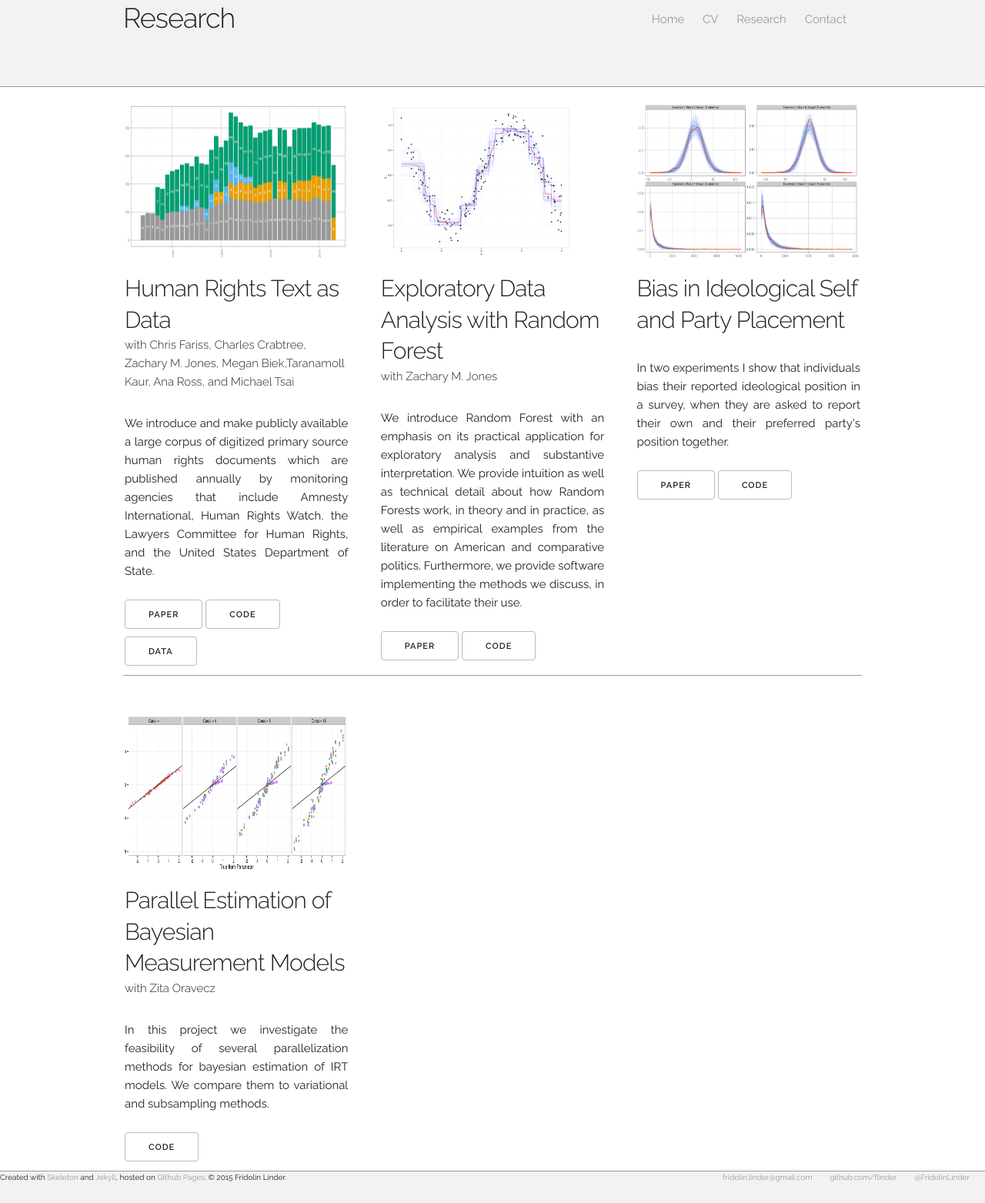
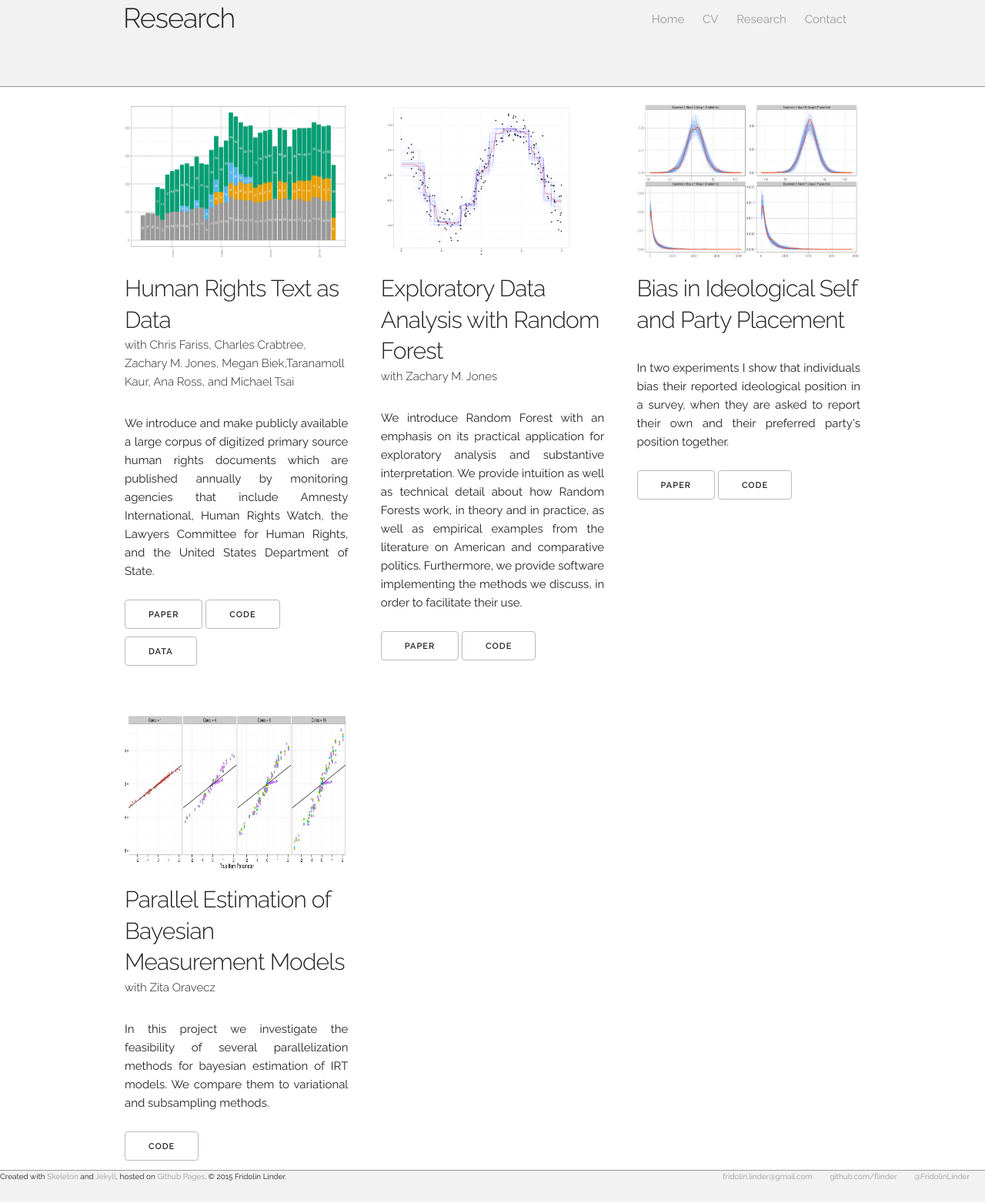
Before and after one commit to flinder/flinder.github.io, a Jekyll site: the page built from research.html, in a window 1280 px wide. Shown: the whole page at 77% size. Built offline with Jekyll 4.4.1, drawn with Linux system fonts in a browser that asks for light colours.

Commit message:
minor changes

```diff
--- a/css/skeleton.css
+++ b/css/skeleton.css
@@ -521,6 +521,5 @@ there.
 }
 
 .research.row {
-    border-bottom: 1px #999 solid;
     margin-bottom: 5rem;
 }
--- a/index.html
+++ b/index.html
@@ -7,7 +7,7 @@ title: Fridolin Linder
     <img src="images/header_image.jpg">
 </div>
 
-<div id="welcome" class="twelve columns bottom-space" >
+<div id="welcome" class="twelve columns" >
     <p>I'm a third year graduate student in Political Science and <a href="http://bdss.psu.edu/education">Social Data Analytics</a> at the Pennsylvania State University. I'm studying the application of statistical and machine learning tools to social science questions. My projects focus on the application of modern text analysis tools to legislative and humna rights text and the measurement of social scientific concept such as ideology. My advisor is <a href="https://sites.psu.edu/desmaraisgroup/people/">Prof. Bruce Desmarais</a> and I am part of the <a href="http://sites.psu.edu/desmaraisgroup/">Interdependence in Governance and Policy Lab</a>.</p>
 
     <p> Check out my <a href="/cv.html">CV</a> and <a href="/research.html">research page</a> for more information on my work. You can also find (almost) all of my code on <a href="https://github.com/flinder">github</a>. </p>
```
